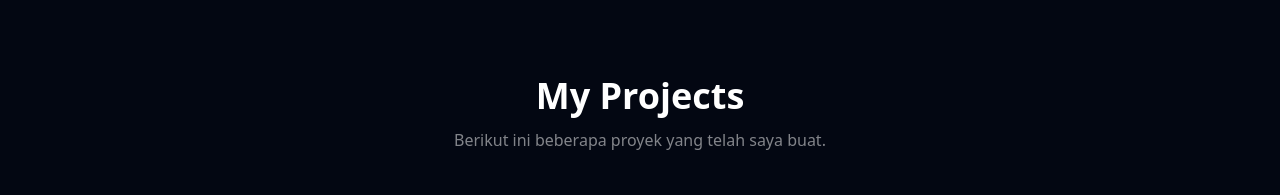
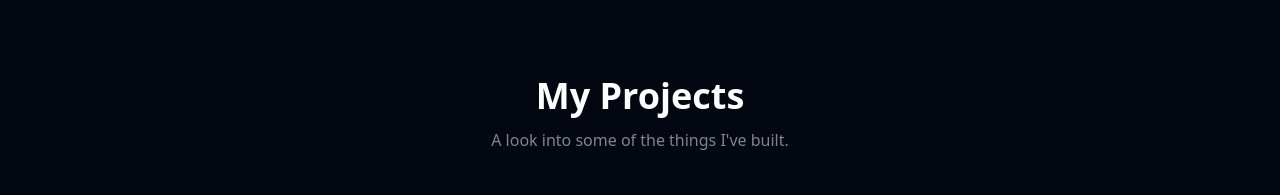
Before and after one commit to AldiMusneldi/personal-portofolio, a React (Vite) app: page / in a window 1280 px wide. Shown: the part 1340-1535 px from the top of the page. Built offline with nearby package versions, Linux system fonts and the light colour scheme.

Commit message:
chore(projects): update paragraph copy

```diff
--- a/src/components/Projects.jsx
+++ b/src/components/Projects.jsx
@@ -13,7 +13,7 @@ export default function Projects() {
       <div className="text-white">
         <h1 className="text-center text-4xl font-bold mb-2">My Projects</h1>
         <p className="text-base/loose text-center opacity-50">
-          Berikut ini beberapa proyek yang telah saya buat.
+          A look into some of the things I've built.
         </p>
 
         {/* Cards */}
```
